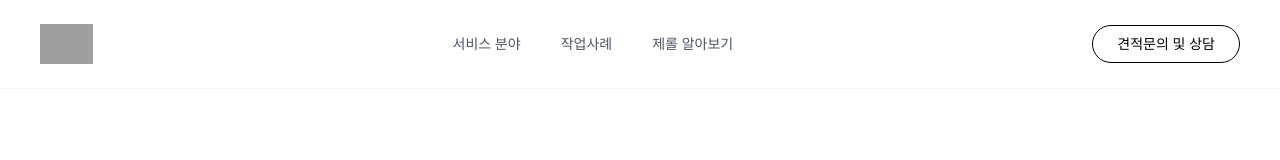
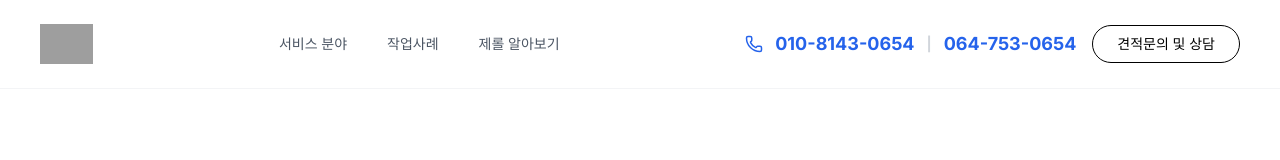
Before and after one commit to parkjiyoon12/Zerolad, a React (Vite) app: page / in a window 1280 px wide. Shown: the top 160 px of the page. Built offline with nearby package versions, Linux system fonts and the light colour scheme; no server answers; the database is empty; grey boxes are pictures that could not be loaded.

Commit message:
feat: Display phone numbers in header and contact section
Adds direct phone number links to the navigation bar for larger screens and updates the contact section to display both office and mobile numbers with clickable links. This improves user accessibility for direct contact.

```diff
--- a/MainSite.tsx
+++ b/MainSite.tsx
@@ -322,13 +322,14 @@ export const MainSite: React.FC = () => {
                         </div>
                     </div>
 
-                    <div className="flex items-start gap-5 group cursor-pointer" onClick={() => window.location.href = 'tel:010-8143-0654'}>
+                    <div className="flex items-start gap-5 group">
                         <div className="w-12 h-12 rounded-full border border-zinc-800 bg-zinc-900 flex items-center justify-center text-[var(--primary-color)] group-hover:border-[var(--primary-color)] transition-colors">
                             <Phone size={24} />
                         </div>
                         <div>
                             <p className="text-gray-500 text-sm mb-1 font-medium">Phone</p>
-                            <p className="text-xl font-bold group-hover:text-[var(--primary-color)] transition-colors">010-8143-0654</p>
+                            <a href="tel:010-8143-0654" className="block text-xl font-bold hover:text-[var(--primary-color)] transition-colors mb-1">010-8143-0654</a>
+                            <a href="tel:064-753-0654" className="block text-xl font-bold hover:text-[var(--primary-color)] transition-colors">064-753-0654</a>
                         </div>
                     </div>
 
--- a/components/Navigation.tsx
+++ b/components/Navigation.tsx
@@ -1,6 +1,6 @@
 import React, { useState } from 'react';
 import { motion, AnimatePresence } from 'framer-motion';
-import { Menu, X } from 'lucide-react';
+import { Menu, X, Phone } from 'lucide-react';
 import { NavLink, MobileLink } from './ui/NavLink';
 
 const Navigation: React.FC = () => {
@@ -29,6 +29,12 @@ const Navigation: React.FC = () => {
         </div>
 
         <div className="flex items-center gap-4">
+          <div className="hidden lg:flex items-center gap-3 text-lg font-bold text-[var(--primary-color)]">
+            <Phone size={18} />
+            <a href="tel:010-8143-0654" className="hover:opacity-80 transition-opacity">010-8143-0654</a>
+            <span className="text-gray-300 text-sm">|</span>
+            <a href="tel:064-753-0654" className="hover:opacity-80 transition-opacity">064-753-0654</a>
+          </div>
           <a
             href="#contact"
             onClick={(e) => handleScroll(e, 'contact')}
```
